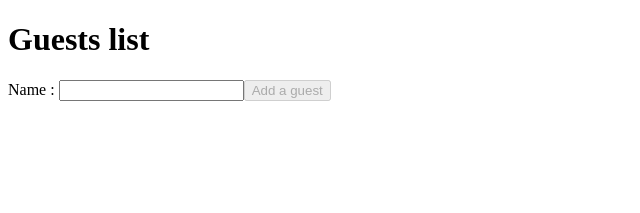
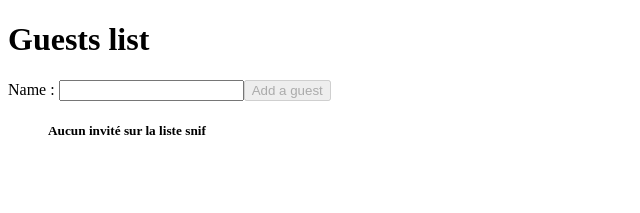
Before and after one commit to ndjerrou/react-week1-fsd53, a React (Vite) app: page / in a window 1280 px wide. Shown: the top 213 px of the page, without its empty margins (0-640 px from the left). Built offline with nearby package versions, Linux system fonts and the light colour scheme.

Commit message:
render conditionnally no guest

```diff
--- a/src/components/GuestList.jsx
+++ b/src/components/GuestList.jsx
@@ -72,6 +72,12 @@ function GuestList() {
               <TiDelete color='red' onClick={() => deleteGuest(guest)} />
             </div>
           ))}
+          {/* Exo */}
+          {/* Add a message\ */}
+          {/* No guests ==> "Aucun invité sur la liste" */}
+
+          {guests.length === 0 && <h5>Aucun invité sur la liste snif</h5>}
+          {/* {!guests.length && <h5>Aucun invité sur la liste snif</h5>} */}
         </ul>
       </div>
     </>
```
